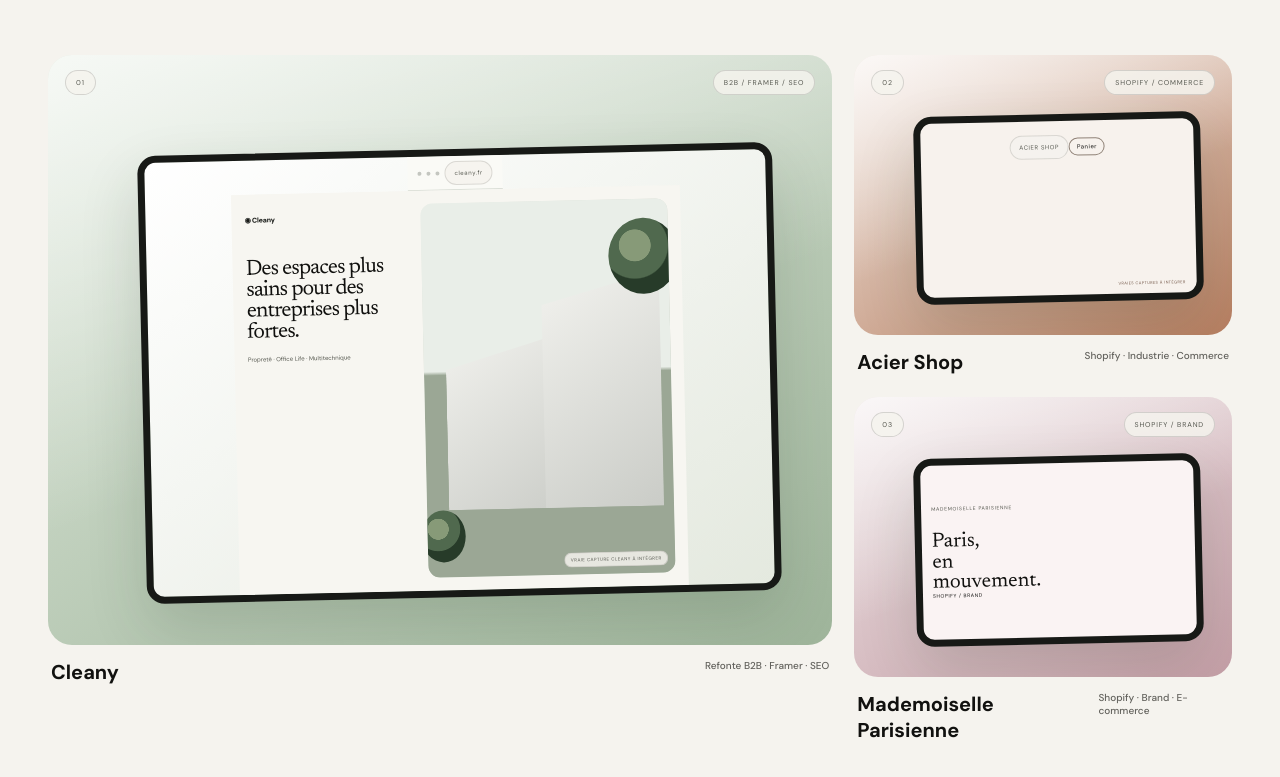
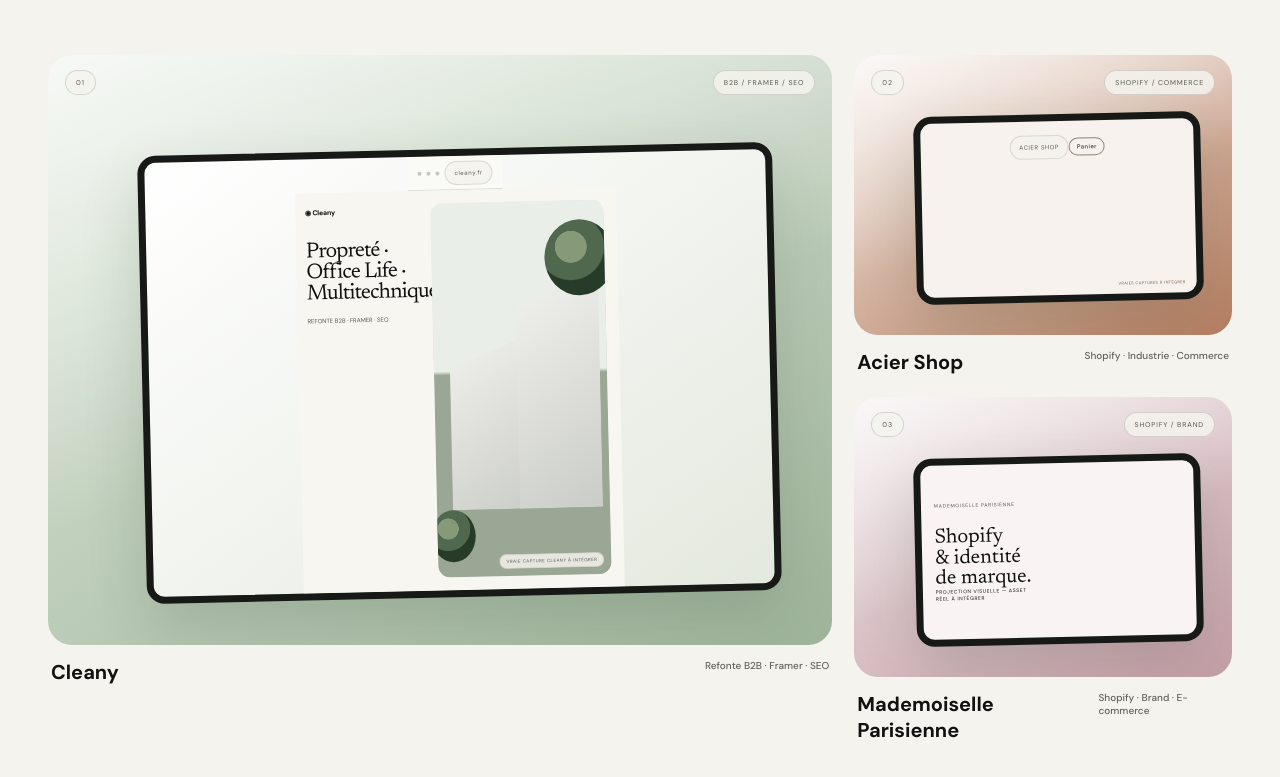
Before and after one commit to Emir10zenia10/Webcrew-website, a Next.js app: page / in a window 1280 px wide. Shown: the part 1925-2702 px from the top of the page. Built offline with nearby package versions, Linux system fonts and the light colour scheme.

Commit message:
WebCrew V3: remove invented client copy and humanize methodology labels

```diff
--- a/components/HomeSections.tsx
+++ b/components/HomeSections.tsx
@@ -9,10 +9,10 @@
 ] as const;
 
 const method = [
-  ["01", "Business", "Comprendre l’entreprise, son offre, ses acheteurs et ce qui a réellement changé."],
-  ["02", "Strategy", "Clarifier le positionnement, la structure, les parcours et les priorités commerciales."],
-  ["03", "Design & Build", "Transformer la stratégie en expérience, système visuel et produit digital robuste."],
-  ["04", "Launch & Improve", "Migrer proprement, mesurer, apprendre et faire évoluer ce qui compte."],
+  ["01", "Comprendre", "Comprendre l’entreprise, son offre, ses acheteurs et ce qui a réellement changé."],
+  ["02", "Cadrer", "Clarifier le positionnement, la structure, les parcours et les priorités commerciales."],
+  ["03", "Concevoir & construire", "Transformer la stratégie en expérience, système visuel et produit digital robuste."],
+  ["04", "Lancer & améliorer", "Migrer proprement, mesurer, apprendre et faire évoluer ce qui compte."],
 ] as const;
 
 const technology = [
@@ -30,8 +30,8 @@
       <div className="cleanyMockBody">
         <div className="cleanyMockCopy">
           <span>◉ Cleany</span>
-          <strong>Des espaces plus sains pour des entreprises plus fortes.</strong>
-          <small>Propreté · Office Life · Multitechnique</small>
+          <strong>Propreté · Office Life · Multitechnique</strong>
+          <small>REFONTE B2B · FRAMER · SEO</small>
         </div>
         <div className="cleanyMockMedia">
           <div className="mockArchitecture"><b /><b /><i /><i /></div>
@@ -61,8 +61,8 @@
     <div className="workMock mpMock">
       <div className="mpEditorial">
         <span>MADEMOISELLE PARISIENNE</span>
-        <strong>Paris,<br />en mouvement.</strong>
-        <small>SHOPIFY / BRAND</small>
+        <strong>Shopify<br />& identité de marque.</strong>
+        <small>PROJECTION VISUELLE — ASSET RÉEL À INTÉGRER</small>
       </div>
       <div className="mpPhoto"><span>VISUEL E-COMMERCE À INTÉGRER</span></div>
     </div>
@@ -183,7 +183,7 @@
             <div className="caseDevice caseDeviceDesktop">
               <div className="caseBrowserBar"><i /><i /><i /><span>cleany.fr</span></div>
               <div className="caseMediaPlaceholder caseMediaRich">
-                <div className="caseMediaCopy"><span>◉ Cleany</span><strong>Des espaces plus sains pour des entreprises plus fortes.</strong></div>
+                <div className="caseMediaCopy"><span>◉ Cleany</span><strong>Propreté · Office Life · Multitechnique</strong></div>
                 <div className="caseMediaArt"><b /><b /><i /><i /></div>
                 <em>VRAIE CAPTURE À INTÉGRER</em>
               </div>
@@ -260,7 +260,7 @@
 
       <section className="founderSection" id="apropos" aria-labelledby="founder-title">
         <Reveal className="founderMedia">
-          <div className="founderMediaTop"><span>FOUNDER / POINT OF VIEW</span><span>00:58</span></div>
+          <div className="founderMediaTop"><span>FOUNDER / POINT OF VIEW</span><span>À VENIR</span></div>
           <div className="founderVideoPlaceholder">
             <div className="founderPlayPlaceholder" aria-hidden="true"><span>▶</span></div>
             <p>VIDÉO FONDATEUR À INTÉGRER</p>
@@ -286,7 +286,7 @@
 
         <div className="insightsGrid">
           {[
-            ["STRATÉGIE","Le Digital Perception Gap","Pourquoi certaines entreprises sont meilleures que l’image qu’elles projettent — et comment réduire cet écart."],
+            ["STRATÉGIE","Quand le site ne reflète plus l’entreprise","Pourquoi certaines entreprises sont meilleures que l’image qu’elles projettent — et comment réduire cet écart."],
             ["TECHNOLOGIE","Framer, Shopify ou custom ?","Choisir le système qui sert le modèle économique, les équipes et le niveau d’ambition."],
             ["SEARCH","Refondre sans sacrifier le SEO","Préserver ce qui fonctionne, migrer proprement et reconstruire les fondations qui limitent la visibilité."],
           ].map(([kicker,title,copy], index)=>(
```
